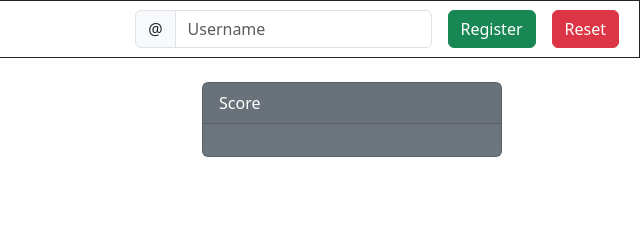
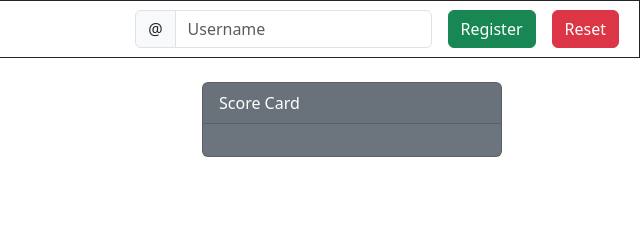
Before and after one commit to 4bdullah7eeshan/headout-globetrotter, a plain HTML site: page frontend/index.html in a window 1280 px wide. Shown: the top 240 px of the page, 640-1280 px from the left. Drawn offline with nearby package versions, Linux system fonts and the light colour scheme; no server answers; a web font is replaced by a local one.

Commit message:
refactor: label it as score card

```diff
--- a/frontend/index.html
+++ b/frontend/index.html
@@ -78,7 +78,7 @@
       <!-- Score card column on right -->
       <div class="col-md-4">
         <div id="scoreCard" class="card text-white bg-secondary mb-3">
-          <div class="card-header">Score</div>
+          <div class="card-header">Score Card</div>
           <div class="card-body" id="scoreDisplay">
             <!-- Score will be injected here -->
           </div>
```
